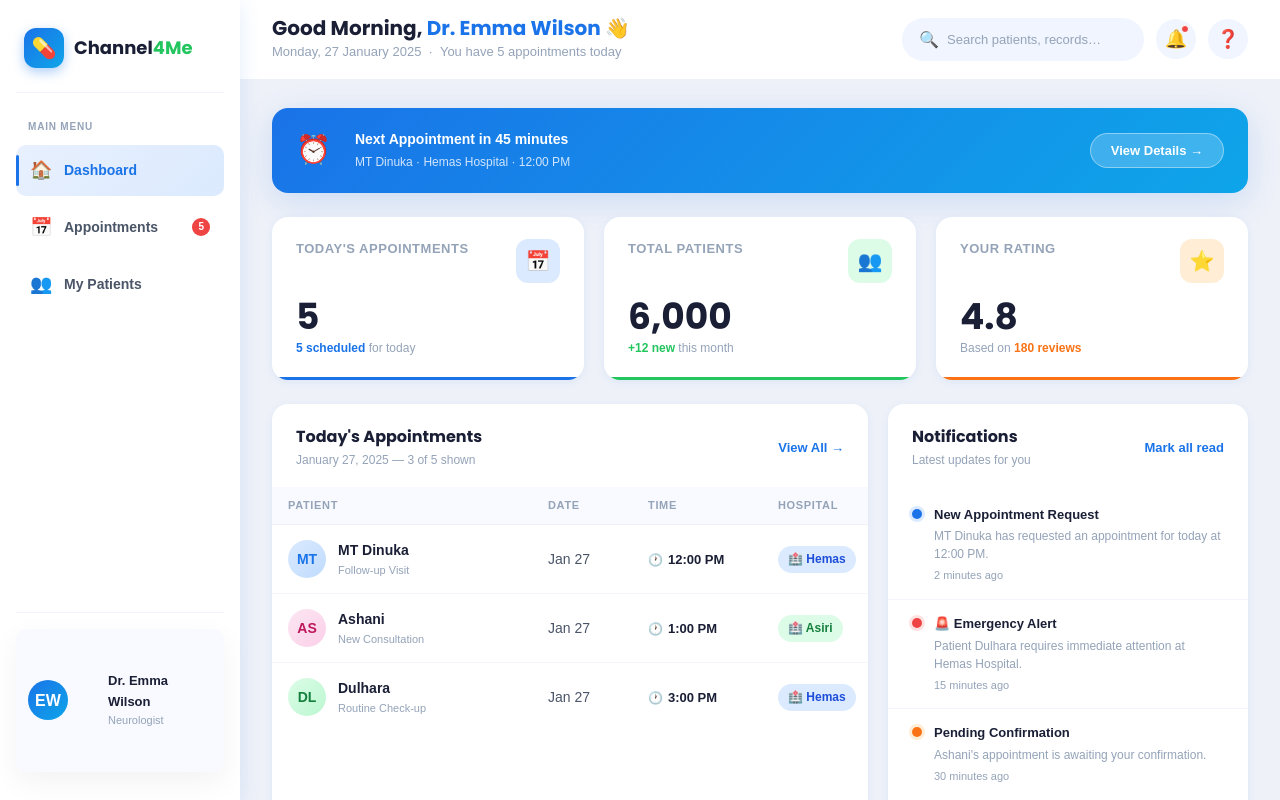
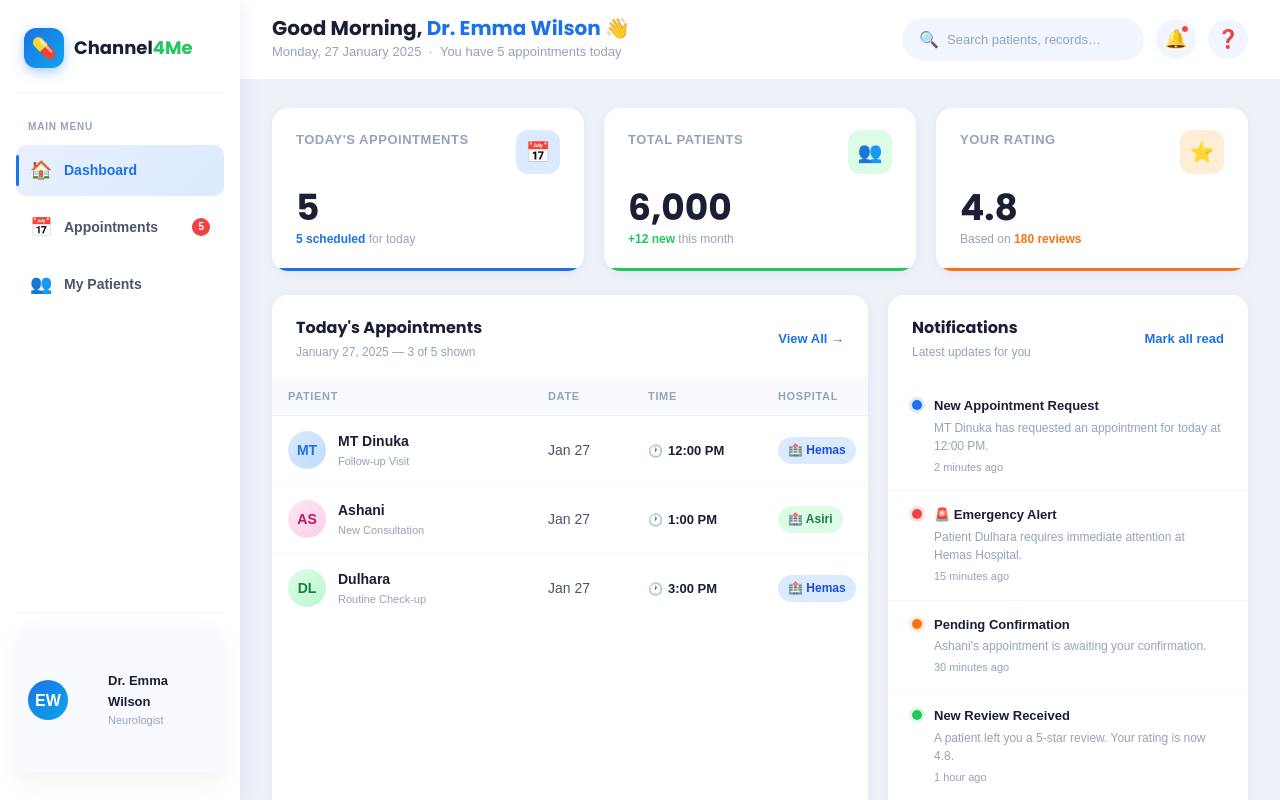
Before and after one commit to channel4meofficial-gif/Channel4me-Frontend, a React (Create React App) app: page /doctor/dashboard in a window 1280 px wide. Built offline with nearby package versions, Linux system fonts and the light colour scheme.

Commit message:
Banner removed

```diff
--- a/src/pages/doctor/dashboard/DoctorInformation.tsx
+++ b/src/pages/doctor/dashboard/DoctorInformation.tsx
@@ -69,16 +69,6 @@ function DoctorInformation() {
 
         {/* Content */}
         <div className="content">
-
-          {/* Quick Schedule Banner */}
-          <div className="schedule-bar">
-            <span className="schedule-bar-icon">⏰</span>
-            <div className="schedule-bar-text">
-              <div className="t1">Next Appointment in 45 minutes</div>
-              <div className="t2">MT Dinuka · Hemas Hospital · 12:00 PM</div>
-            </div>
-            <button className="schedule-bar-btn">View Details →</button>
-          </div>
 
           {/* Stat Cards */}
           <div className="stats-row">
```
